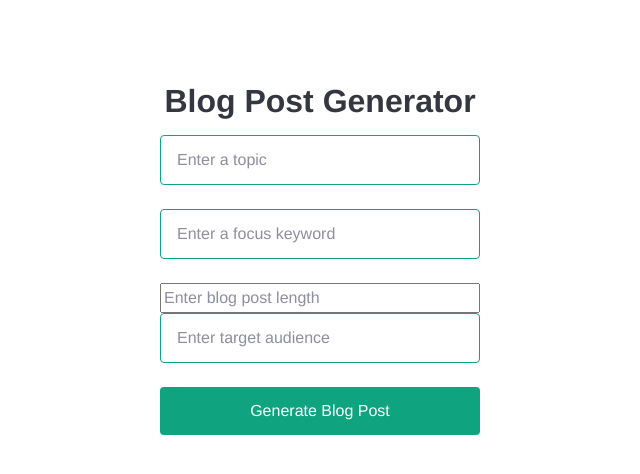
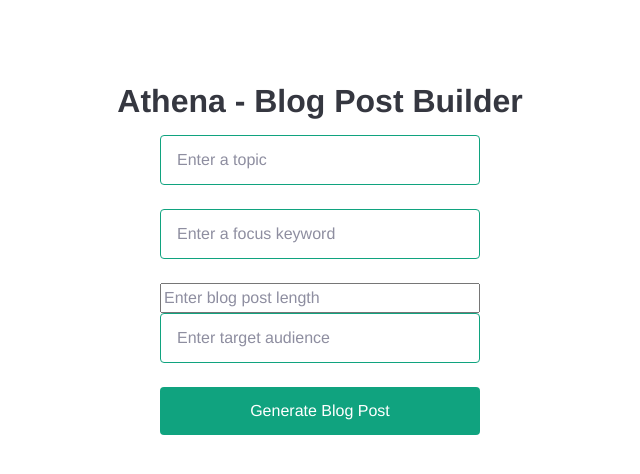
Before and after one commit to ranababu1/athena, a Next.js app: page / in a window 1280 px wide. Shown: the top 474 px of the page, without its empty margins (320-960 px from the left). Built offline with nearby package versions, Linux system fonts and the light colour scheme; a web font is replaced by a local one.

Commit message:
cleaning

```diff
--- a/pages/index.js
+++ b/pages/index.js
@@ -84,12 +84,12 @@ export default function Home() {
   return (
     <div>
       <Head>
-        <title>Blog Post Generator</title>
+        <title>Athena - Blog Post Builder</title>
         <link rel="icon" href="/favicon.ico" />
       </Head>
 
       <main className={styles.main}>
-        <h1 className={styles.title}>Blog Post Generator</h1>
+        <h1 className={styles.title}>Athena - Blog Post Builder</h1>
 
         <form onSubmit={onSubmit}>
           <input
```
